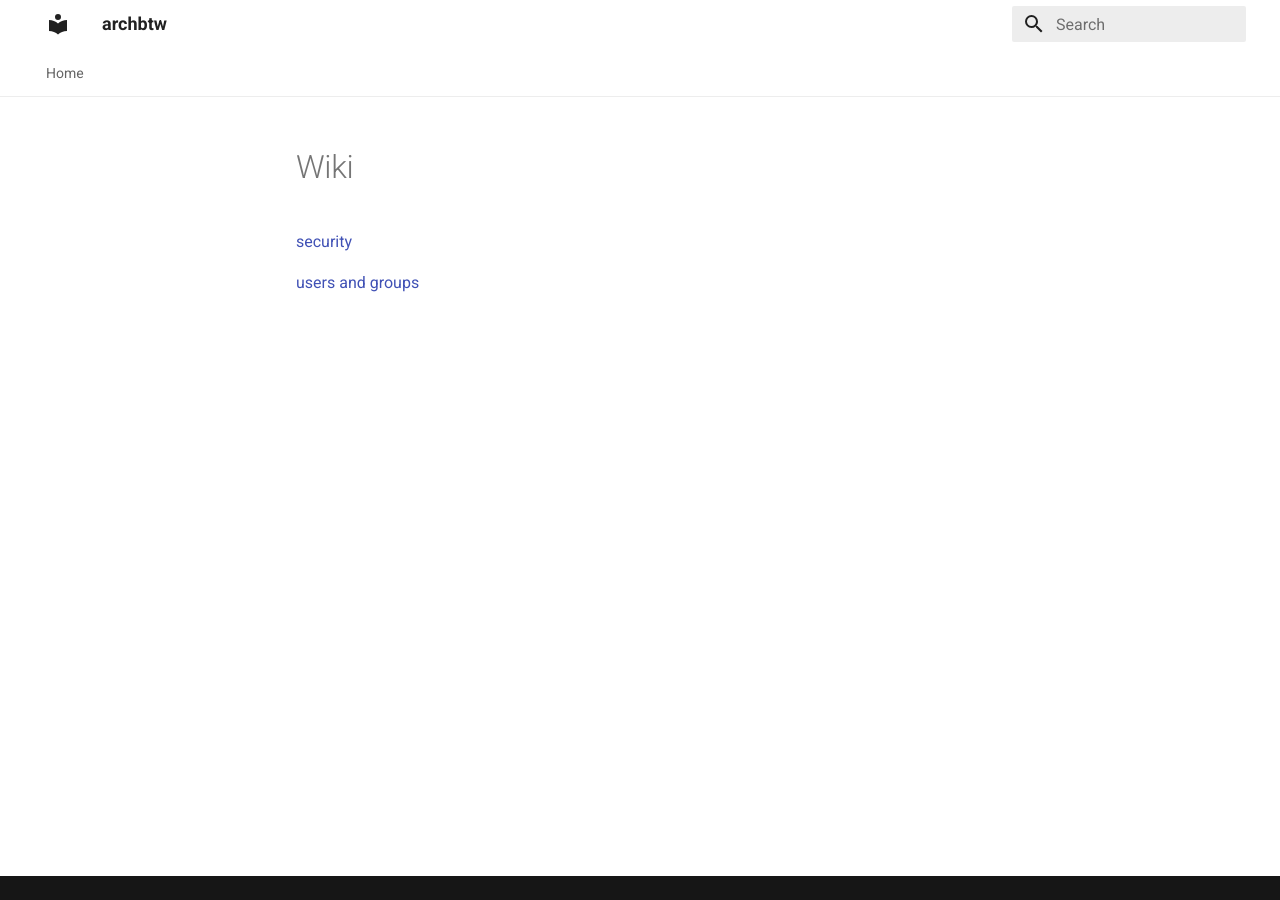
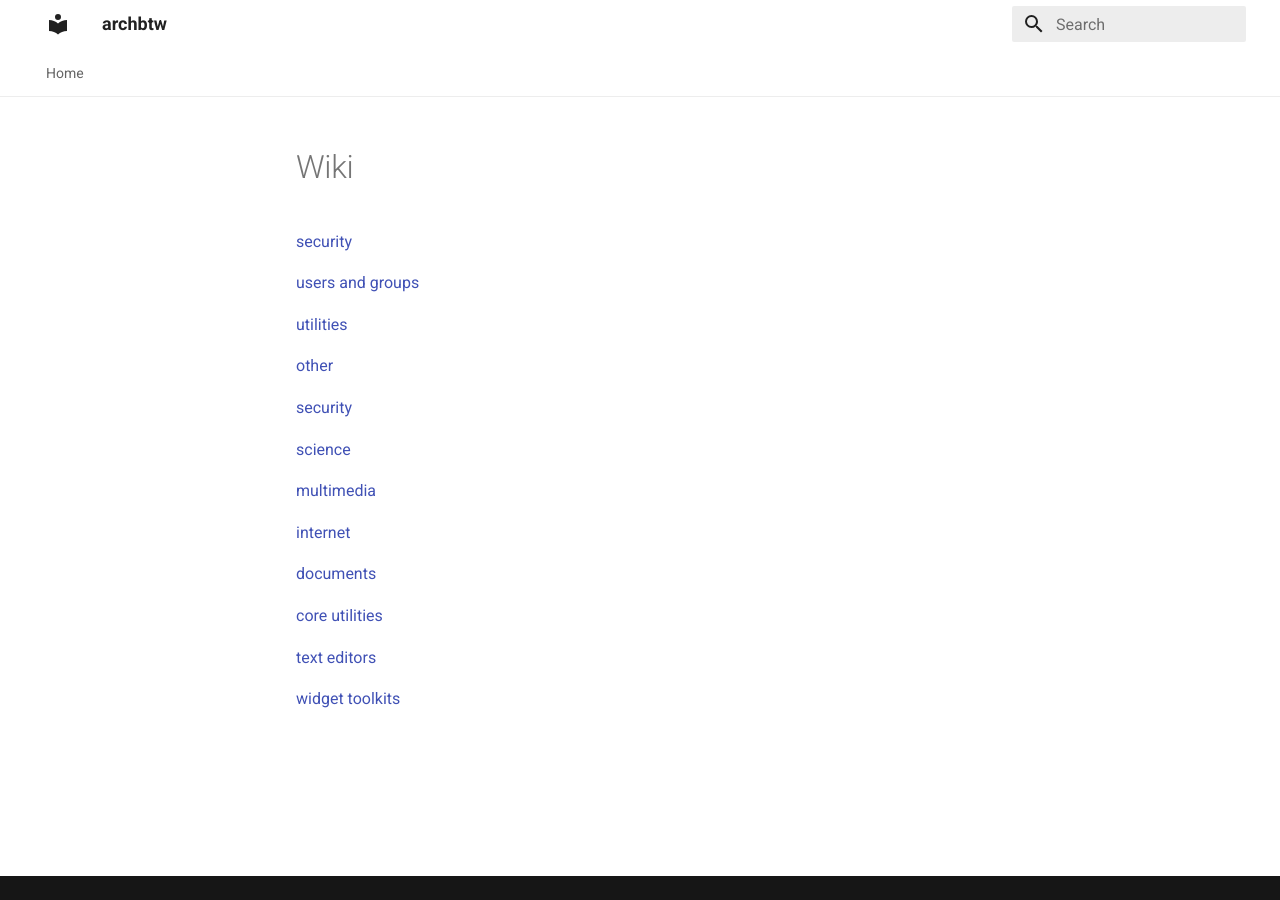
Before and after one commit to l0vemimi/ArchBtw, an MkDocs documentation site: the page built from docs/wiki.md, in a window 1280 px wide. Built offline with MkDocs 1.6.1 and Material for MkDocs 9.7.7, drawn with Linux system fonts in a browser that asks for light colours; the version menu is left out.

```diff
--- a/docs/wiki.md
+++ b/docs/wiki.md
@@ -1,5 +1,24 @@
-
 
 [security](https://wiki.archlinux.org/title/Security)
 
 [users and groups](https://wiki.archlinux.org/title/Users_and_groups#User_database)
+
+[utilities](https://wiki.archlinux.org/title/List_of_applications/Utilities)
+
+[other](https://wiki.archlinux.org/title/List_of_applications/Other)
+
+[security](https://wiki.archlinux.org/title/List_of_applications/Security)
+
+[science](https://wiki.archlinux.org/title/List_of_applications/Science)
+
+[multimedia](https://wiki.archlinux.org/title/List_of_applications/Multimedia)
+
+[internet](https://wiki.archlinux.org/title/List_of_applications/Internet)
+
+[documents](https://wiki.archlinux.org/title/List_of_applications/Documents)
+
+[core utilities](https://wiki.archlinux.org/title/Core_utilities)
+
+[text editors](https://wiki.archlinux.org/title/Category:Text_editors)
+
+[widget toolkits](https://wiki.archlinux.org/title/Category:Widget_toolkits)
```
Also changed, not shown: docs/index.md (+9 -0 lines).
